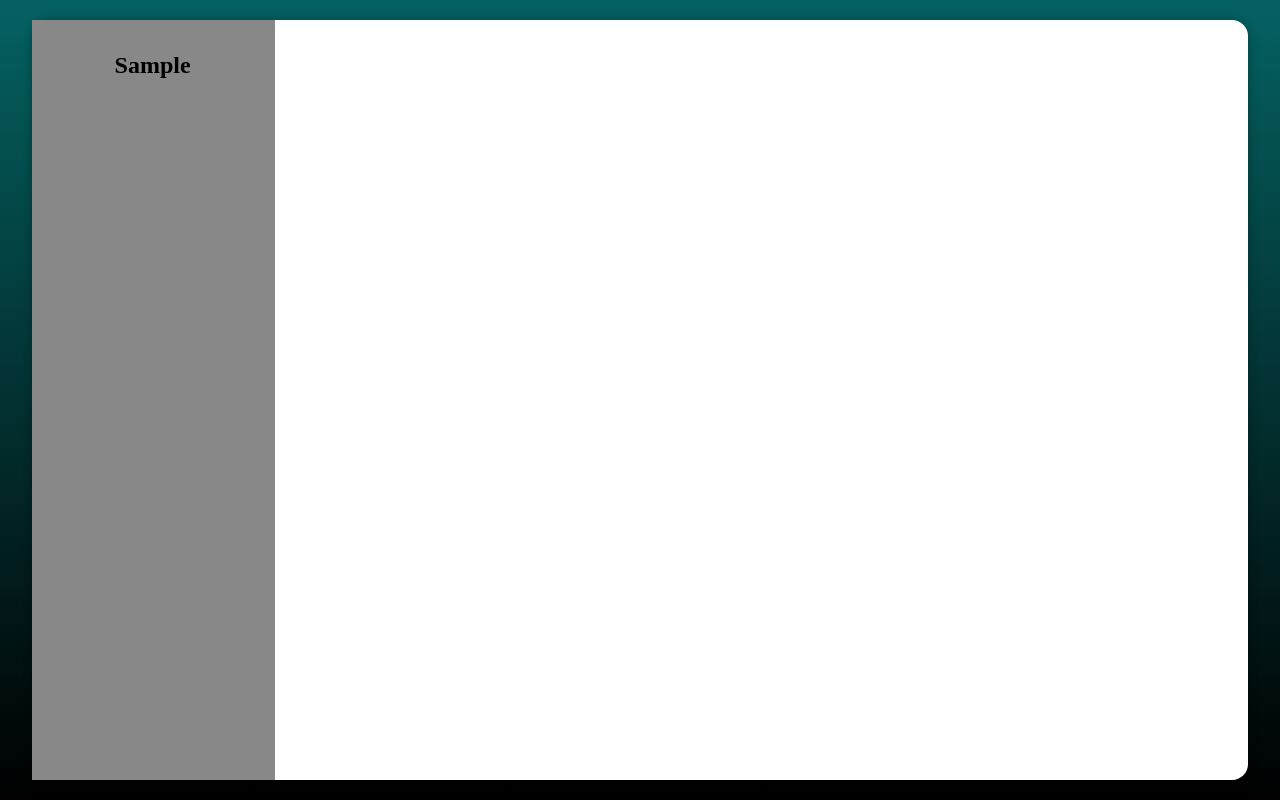
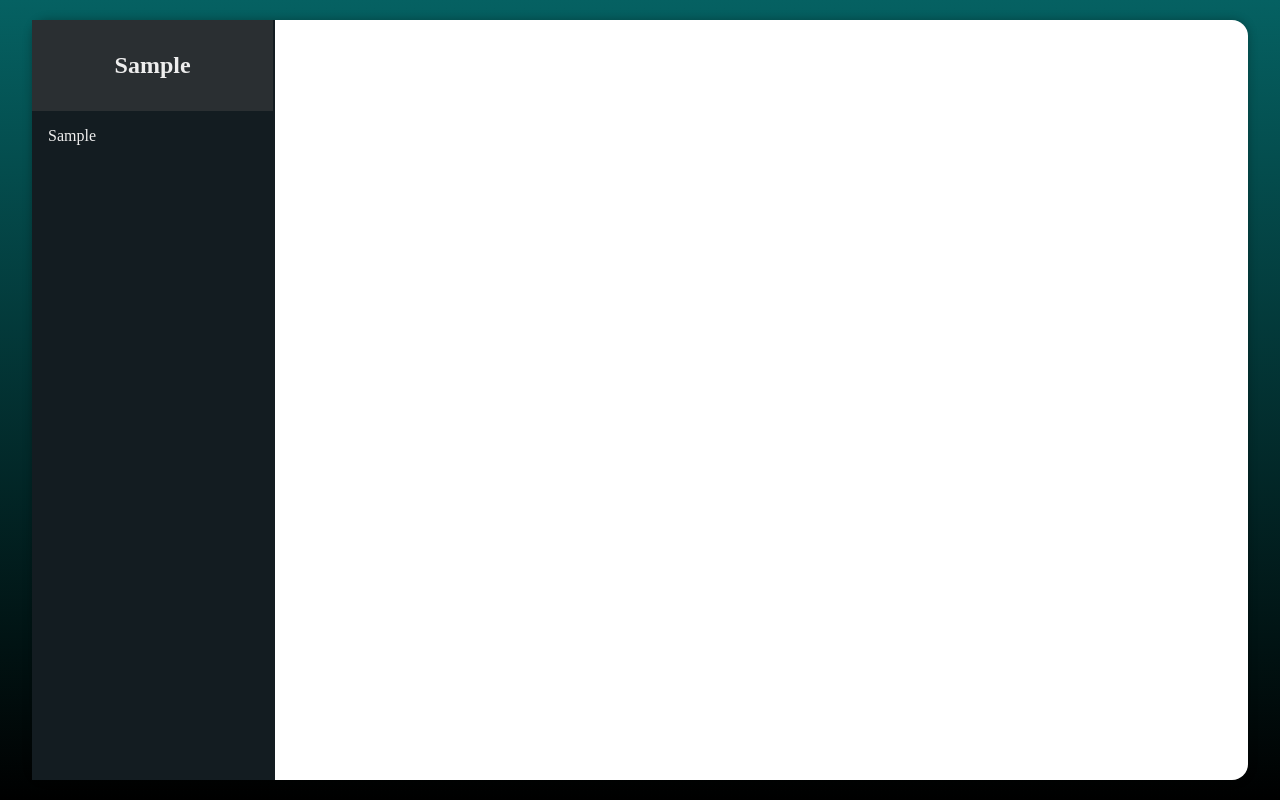
Before and after one commit to ManorHazaz/live-chat, a React (Create React App) app in the folder client/: page / in a window 1280 px wide. Both pictures are taken after typing "Sample" into the empty fields and a click on the input "Create User". Built offline with nearby package versions, Linux system fonts and the light colour scheme.

Commit message:
Style improvements

```diff
--- a/client/src/App.css
+++ b/client/src/App.css
@@ -2,7 +2,8 @@
 :root
 {
 	--primary-color: #056162;
-	--secondary-color: #888;
+	--secondary-color: #131C21;
+	--active-color: #2A2F32;
 }
 
 *
--- a/client/src/App.js
+++ b/client/src/App.js
@@ -2,15 +2,19 @@ import './App.css';
 import { Login } from './components/Login';
 import { Dashboard } from './components/Dashboard';
 import { useState } from 'react';
+import useLocalStorage from './hooks/useLocalStorage';
 
 function App() {
-	const [ contacts, setContacts ] = useState();
+	const [ contacts, setContacts ] = useLocalStorage('contacts', []);
 	const [ onlineUser, setOnlineUser ] = useState();
 
 	function loginUser( username )
 	{
-		setContacts({ ...contacts, username: username });
 		setOnlineUser( username );
+		if( !contacts.includes( username ) )
+		{
+			setContacts( prevContacts => [ ...prevContacts, username ] );
+		}
 	}
 
 	return (
--- a/client/src/components/Sidebar/Sidebar.css
+++ b/client/src/components/Sidebar/Sidebar.css
@@ -4,10 +4,24 @@
     border-right: 2px solid var(--secondary-color);
     background-color: var(--secondary-color);
     width: 20%;
+    color: #eee;
 }
 
 .sidebar .username
 {
-    margin: 2rem;
+    padding: 2rem;
+    margin: 0;
     text-align: center;
+    background-color: var(--active-color);
 }
+
+.sidebar .contacts .contact
+{
+    padding: 1rem;
+    margin: 0;
+}
+
+.sidebar .contacts .contact:hover
+{
+    background-color: var(--active-color);
+}
--- a/client/src/components/Sidebar/Sidebar.js
+++ b/client/src/components/Sidebar/Sidebar.js
@@ -8,7 +8,11 @@ function Sidebar({ contacts, onlineUser }) {
                 { onlineUser }
             </h2>
             <div className='contacts'>
-
+                { contacts.map( contact =>
+                    (
+                        <Contact key={ contact } contact={ contact } />
+                    )
+                )}
             </div>
         </div>
     )
--- a/client/src/components/Sidebar/components/Contact.js
+++ b/client/src/components/Sidebar/components/Contact.js
@@ -1,7 +1,7 @@
 
 function Contact({ contact }) {
     return (
-        <div>
+        <div className='contact'>
             { contact }
         </div>
     )
--- /dev/null
+++ b/client/src/hooks/useLocalStorage.js
@@ -0,0 +1,36 @@
+import { useEffect, useState } from 'react';
+
+const PREFIX = 'live-chat-';
+
+// custom hook - save state in local storage
+
+function useLocalStorage( key, initialValue ) {
+
+    const prefixedKey = PREFIX + key;
+    const [ value, setValue ] = useState(() => {
+        const jsonValue = localStorage.getItem( prefixedKey );
+        if( jsonValue != null )
+        {
+            return JSON.parse( jsonValue );
+        }
+
+        if( typeof initialValue === 'function' )
+        {
+            return initialValue();
+        }
+        else
+        {
+            return initialValue;
+        }
+
+    });
+
+    useEffect(() => {
+
+        localStorage.setItem( prefixedKey, JSON.stringify( value ) )
+    }, [ prefixedKey, value ]);
+
+    return [ value, setValue ]
+}
+
+export default useLocalStorage
```
